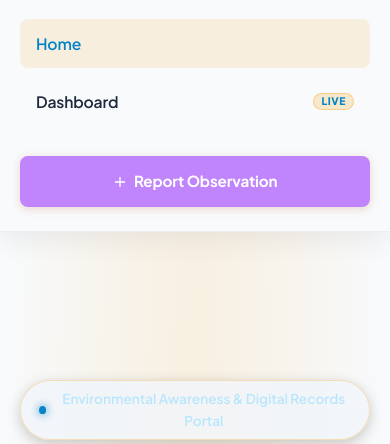
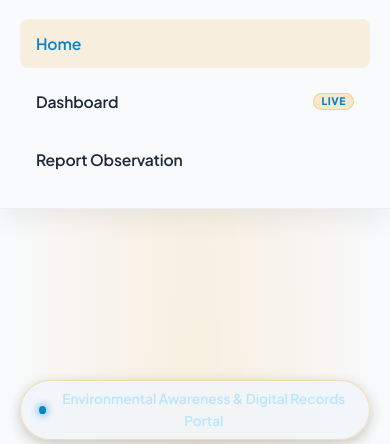
Before and after one commit to RishiKrJha/soiltrace, a Flask app: page / in a window 390 px wide, after a click that opens the changed part. Shown: the part 67-511 px from the top of the page. Run offline with Flask 3, Linux system fonts and the light colour scheme.

Commit message:
Refactor navigation call-to-action button for cleaner structure and improved accessibility

```diff
--- a/app/static/css/style.css
+++ b/app/static/css/style.css
@@ -236,49 +236,6 @@ body:has(.home-page-master) .navbar-toggler span {
     line-height: 1;
 }
 
-/* Call-to-action button in navigation */
-.nav-cta-item {
-    margin-left: 0.55rem;
-}
-
-.nav-link-cta {
-    display: inline-flex;
-    align-items: center;
-    gap: 0.45rem;
-    background: var(--accent-color);
-    color: #ffffff !important;
-    padding: 0.55rem 1.15rem;
-    border-radius: 7px;
-    font-size: 0.88rem;
-    font-weight: 700;
-    box-shadow: 0 2px 8px rgba(180, 83, 47, 0.22);
-    transition: background-color 0.18s ease, transform 0.18s ease, box-shadow 0.18s ease;
-}
-
-.nav-link-cta:hover {
-    background: var(--accent-hover);
-    transform: translateY(-1px);
-    box-shadow: 0 5px 15px rgba(180, 83, 47, 0.32);
-}
-
-.nav-link-cta:active {
-    transform: translateY(0);
-    box-shadow: 0 2px 6px rgba(180, 83, 47, 0.2);
-}
-
-.nav-link-cta.active {
-    background: #8e371b;
-    box-shadow: inset 0 0 0 2px rgba(15, 23, 42, 0.25), 0 2px 8px rgba(180, 83, 47, 0.3);
-}
-
-.cta-icon {
-    flex-shrink: 0;
-    transition: transform 0.2s ease;
-}
-
-.nav-link-cta:hover .cta-icon {
-    transform: scale(1.15);
-}
 
 /* Accessibility Focus States */
 .nav-link:focus-visible,
@@ -373,20 +330,6 @@ body:has(.home-page-master) .navbar-toggler span {
         font-size: 0.98rem;
         border-radius: 8px;
     }
-
-    .nav-cta-item {
-        margin-left: 0;
-        margin-top: 0.5rem;
-        padding-top: 0.75rem;
-        border-top: 1px solid rgba(241, 245, 249, 0.08);
-    }
-
-    .nav-link-cta {
-        width: 100%;
-        justify-content: center;
-        padding: 0.85rem 1rem;
-        font-size: 0.95rem;
-    }
 }
 
 @keyframes navSlideDown {
@@ -3919,22 +3862,6 @@ html {
     scroll-behavior: smooth;
 }
 
-body:has(.home-page-master) {
-    /* If we want the body to handle scroll snapping */
-    /* Wait, usually it's better to make HTML the scroller, or wrap main in a height:100vh overflow-y:scroll */
-}
-
-/* Let's make main the scroll container for snapping if possible, but usually html is better.
-   Actually, it's safer to just set scroll-snap-type on html. */
-
-
-
-
-/* Add scroll-driven animations using @scroll-timeline if we want, or view() */
-.home-page-master > section {
-    /* view-timeline-name: --section; */
-}
-
 /* Interactive Hover Effects */
 .metric-card, .dashboard-card, .glass-panel {
     transition: transform 0.4s cubic-bezier(0.16, 1, 0.3, 1), box-shadow 0.4s cubic-bezier(0.16, 1, 0.3, 1), border-color 0.4s ease;
--- a/app/templates/base.html
+++ b/app/templates/base.html
@@ -51,11 +51,8 @@
                                 <span class="nav-pill-badge">Live</span>
                             </a>
                         </li>
-                        <li class="nav-cta-item">
-                            <a href="{{ url_for('report') }}" class="nav-link nav-link-cta{% if request.endpoint == 'report' %} active{% endif %}"{% if request.endpoint == 'report' %} aria-current="page"{% endif %}>
-                                <svg class="cta-icon" width="14" height="14" viewBox="0 0 16 16" fill="currentColor" aria-hidden="true">
-                                    <path d="M8 2a.75.75 0 0 1 .75.75v4.5h4.5a.75.75 0 0 1 0 1.5h-4.5v4.5a.75.75 0 0 1-1.5 0v-4.5h-4.5a.75.75 0 0 1 0-1.5h4.5v-4.5A.75.75 0 0 1 8 2z"/>
-                                </svg>
+                        <li>
+                            <a href="{{ url_for('report') }}" class="nav-link{% if request.endpoint == 'report' %} active{% endif %}"{% if request.endpoint == 'report' %} aria-current="page"{% endif %}>
                                 <span>Report Observation</span>
                             </a>
                         </li>
```
